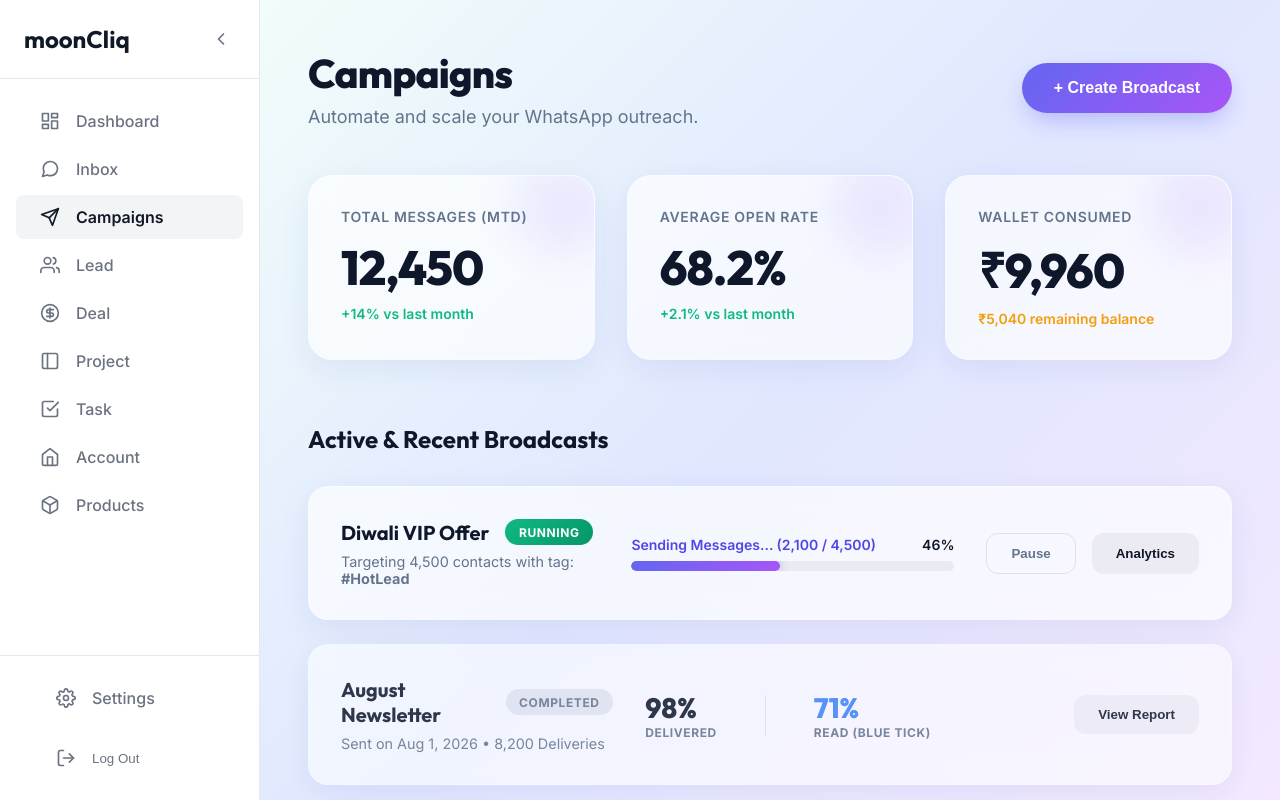
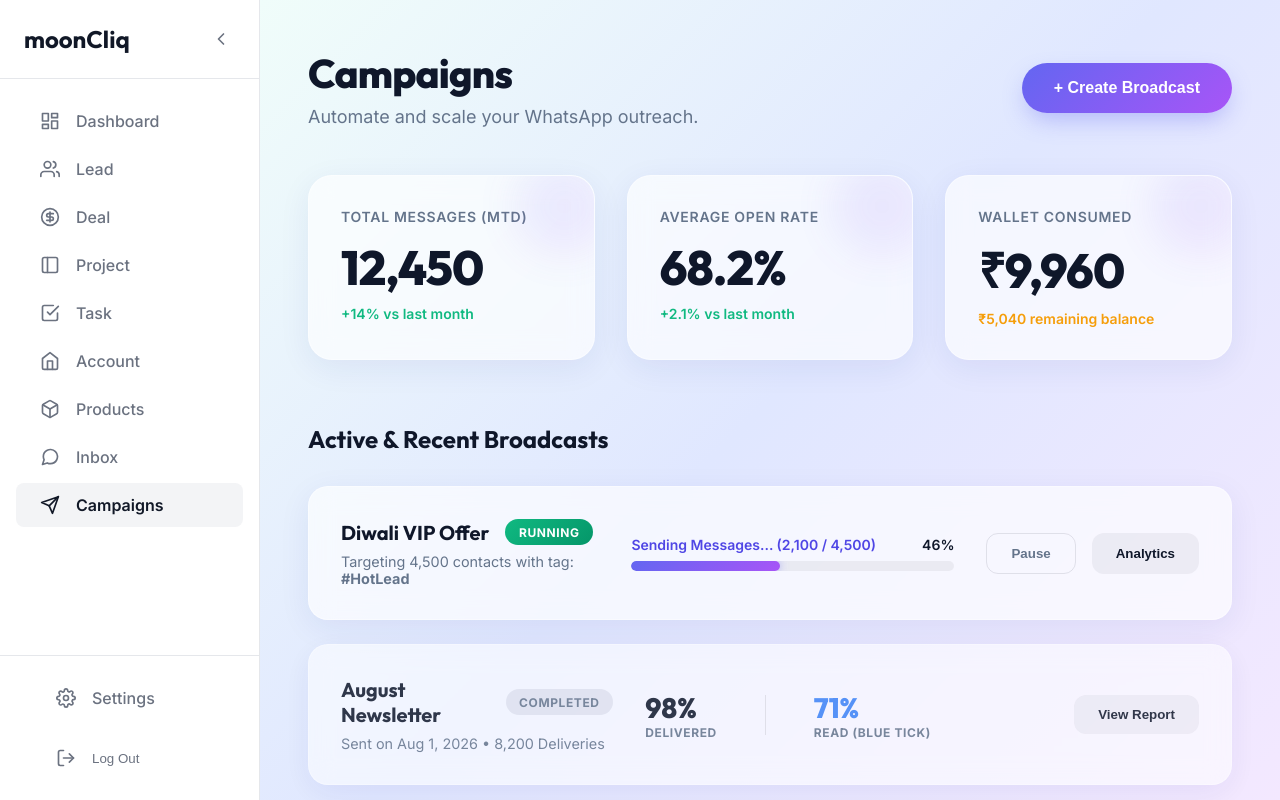
Before and after one commit to D4rk-Satan/mooncliq-orbit, a Next.js app: page /campaigns in a window 1280 px wide. Built offline with nearby package versions, Linux system fonts and the light colour scheme; no server answers; what aws-amplify would draw is missing.

Commit message:
style: Move Inbox and Campaigns below Products in Sidebar

```diff
--- a/src/components/Sidebar.js
+++ b/src/components/Sidebar.js
@@ -30,6 +30,7 @@ export default function Sidebar() {
 
   const handleSignOut = async () => {
     try {
+
       await signOut();
       router.push("/");
     } catch (error) {
@@ -39,14 +40,14 @@ export default function Sidebar() {
 
   const navItems = [
     { name: "Dashboard", href: "/dashboard", icon: <svg width="20" height="20" viewBox="0 0 24 24" fill="none" stroke="currentColor" strokeWidth="2" strokeLinecap="round" strokeLinejoin="round"><rect x="3" y="3" width="7" height="9"></rect><rect x="14" y="3" width="7" height="5"></rect><rect x="14" y="12" width="7" height="9"></rect><rect x="3" y="16" width="7" height="5"></rect></svg> },
-    { name: "Inbox", href: "/inbox", icon: <svg width="20" height="20" viewBox="0 0 24 24" fill="none" stroke="currentColor" strokeWidth="2" strokeLinecap="round" strokeLinejoin="round"><path d="M21 11.5a8.38 8.38 0 0 1-.9 3.8 8.5 8.5 0 0 1-7.6 4.7 8.38 8.38 0 0 1-3.8-.9L3 21l1.9-5.7a8.38 8.38 0 0 1-.9-3.8 8.5 8.5 0 0 1 4.7-7.6 8.38 8.38 0 0 1 3.8-.9h.5a8.48 8.48 0 0 1 8 8v.5z"></path></svg> },
-    { name: "Campaigns", href: "/campaigns", icon: <svg width="20" height="20" viewBox="0 0 24 24" fill="none" stroke="currentColor" strokeWidth="2" strokeLinecap="round" strokeLinejoin="round"><path d="M22 2L11 13"></path><polygon points="22 2 15 22 11 13 2 9 22 2"></polygon></svg> },
     { name: "Lead", href: "/lead", icon: <svg width="20" height="20" viewBox="0 0 24 24" fill="none" stroke="currentColor" strokeWidth="2" strokeLinecap="round" strokeLinejoin="round"><path d="M17 21v-2a4 4 0 0 0-4-4H5a4 4 0 0 0-4 4v2"></path><circle cx="9" cy="7" r="4"></circle><path d="M23 21v-2a4 4 0 0 0-3-3.87"></path><path d="M16 3.13a4 4 0 0 1 0 7.75"></path></svg> },
     { name: "Deal", href: "/deal", icon: <svg width="20" height="20" viewBox="0 0 24 24" fill="none" stroke="currentColor" strokeWidth="2" strokeLinecap="round" strokeLinejoin="round"><circle cx="12" cy="12" r="10"></circle><path d="M16 8h-6a2 2 0 1 0 0 4h4a2 2 0 1 1 0 4H8"></path><path d="M12 18V6"></path></svg> },
     { name: "Project", href: "/project", icon: <svg width="20" height="20" viewBox="0 0 24 24" fill="none" stroke="currentColor" strokeWidth="2" strokeLinecap="round" strokeLinejoin="round"><rect x="3" y="3" width="18" height="18" rx="2" ry="2"></rect><line x1="9" y1="3" x2="9" y2="21"></line></svg> },
     { name: "Task", href: "/task", icon: <svg width="20" height="20" viewBox="0 0 24 24" fill="none" stroke="currentColor" strokeWidth="2" strokeLinecap="round" strokeLinejoin="round"><polyline points="9 11 12 14 22 4"></polyline><path d="M21 12v7a2 2 0 0 1-2 2H5a2 2 0 0 1-2-2V5a2 2 0 0 1 2-2h11"></path></svg> },
     { name: "Account", href: "/account", icon: <svg width="20" height="20" viewBox="0 0 24 24" fill="none" stroke="currentColor" strokeWidth="2" strokeLinecap="round" strokeLinejoin="round"><path d="M3 9l9-7 9 7v11a2 2 0 0 1-2 2H5a2 2 0 0 1-2-2z"></path><polyline points="9 22 9 12 15 12 15 22"></polyline></svg> },
     { name: "Products", href: "/products", icon: <svg width="20" height="20" viewBox="0 0 24 24" fill="none" stroke="currentColor" strokeWidth="2" strokeLinecap="round" strokeLinejoin="round"><path d="M21 16V8a2 2 0 0 0-1-1.73l-7-4a2 2 0 0 0-2 0l-7 4A2 2 0 0 0 3 8v8a2 2 0 0 0 1 1.73l7 4a2 2 0 0 0 2 0l7-4A2 2 0 0 0 21 16z"></path><polyline points="3.27 6.96 12 12.01 20.73 6.96"></polyline><line x1="12" y1="22.08" x2="12" y2="12"></line></svg> },
+    { name: "Inbox", href: "/inbox", icon: <svg width="20" height="20" viewBox="0 0 24 24" fill="none" stroke="currentColor" strokeWidth="2" strokeLinecap="round" strokeLinejoin="round"><path d="M21 11.5a8.38 8.38 0 0 1-.9 3.8 8.5 8.5 0 0 1-7.6 4.7 8.38 8.38 0 0 1-3.8-.9L3 21l1.9-5.7a8.38 8.38 0 0 1-.9-3.8 8.5 8.5 0 0 1 4.7-7.6 8.38 8.38 0 0 1 3.8-.9h.5a8.48 8.48 0 0 1 8 8v.5z"></path></svg> },
+    { name: "Campaigns", href: "/campaigns", icon: <svg width="20" height="20" viewBox="0 0 24 24" fill="none" stroke="currentColor" strokeWidth="2" strokeLinecap="round" strokeLinejoin="round"><path d="M22 2L11 13"></path><polygon points="22 2 15 22 11 13 2 9 22 2"></polygon></svg> },
   ];
 
   return (
```
